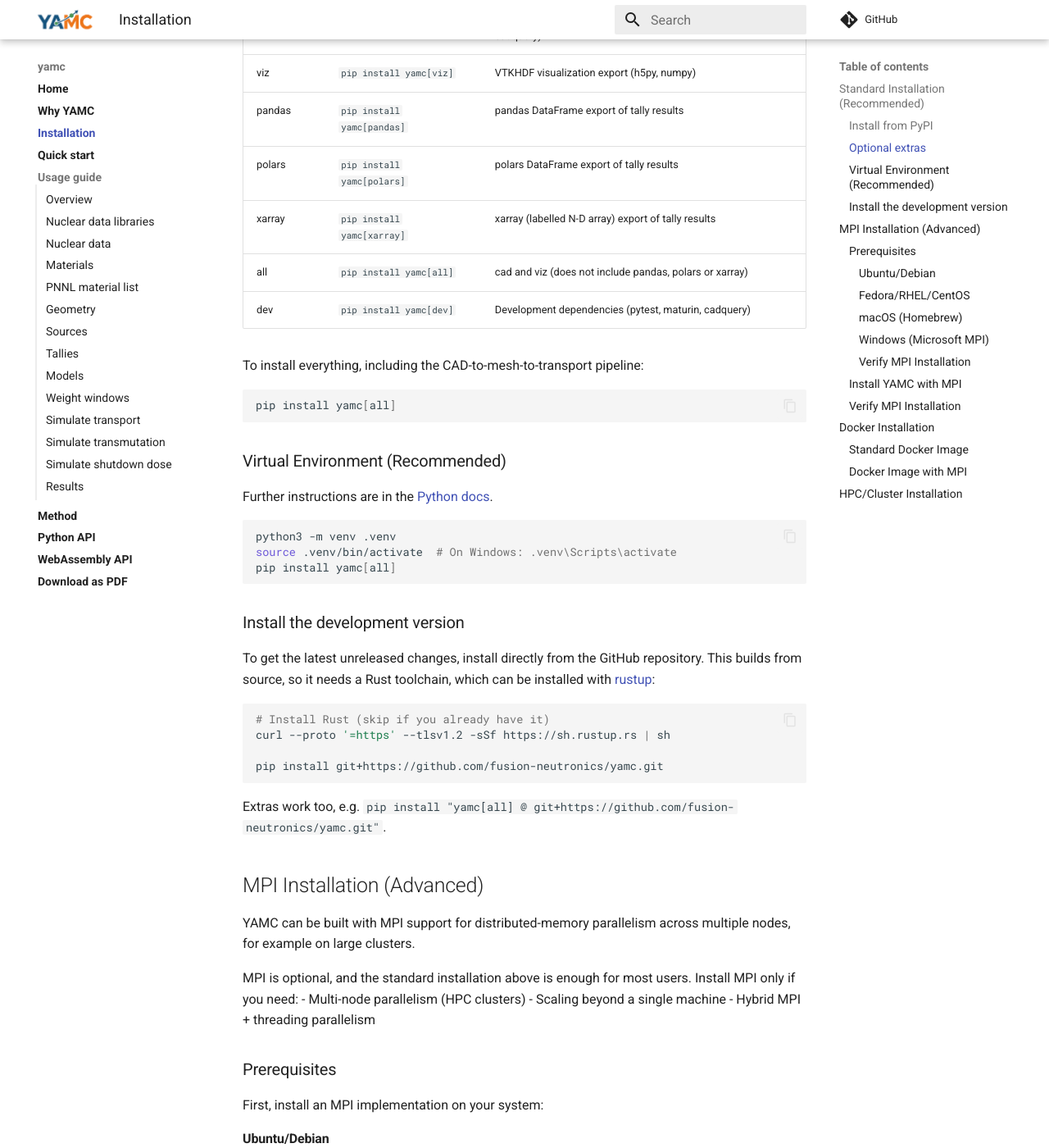
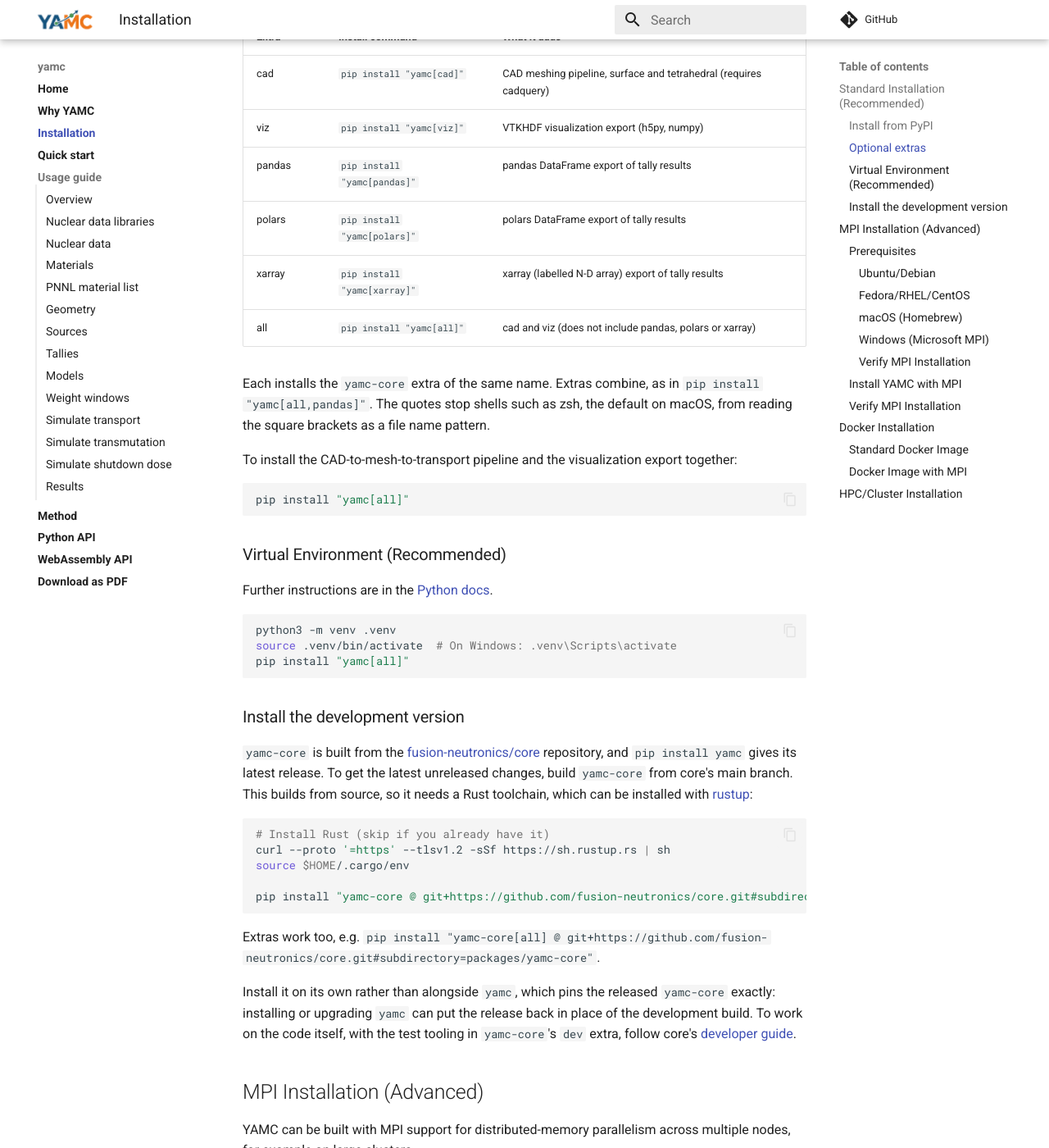
Before and after one commit to fusion-neutronics/yamc, an MkDocs documentation site: the page built from docs/installation.md, in a window 1280 px wide and 1400 px high, scrolled down 739 px. Shown: the whole window at 82% size. Built offline with MkDocs 1.6.1 and Material for MkDocs 9.7.7, drawn with Linux system fonts in a browser that asks for light colours; comment, search, counter and statistics services are not loaded; some of the changed text lies outside the part shown.

Commit message:
Make the documented extras install, and build from core
`pip install yamc[cad]` and the six other extras installation.md listed
did nothing: this package declared no extras, so pip warned "yamc 0.15.0
does not provide the extra 'cad'", installed yamc-core alone and exited 0.
The extras existed only on yamc-core, whose own error messages also tell
people to run `pip install yamc[viz]` and `yamc[xarray]`.

pyproject.toml now forwards each of yamc-core's user extras (cad, viz,
pandas, polars, xarray, all) to the yamc-core extra of the same name, at
the same exact pin as the dependency, so `yamc` stays the one name to
install, as for yani. yamc-core's `dev` is not forwarded: it is tooling
for a checkout of core. publish.yml rewrites every yamc-core pin from the
tag, not only the dependency's, since an extra pinned apart from it could
not be resolved.

docs/check_extras.py fails if an extra is pinned apart, if yamc-core's
PyPI metadata does not declare a forwarded extra, if yamc-core declares one
that is not forwarded, or if a page names an extra that does not exist.
docs.yml runs it on every pull request, and publish.yml runs it in place of
the bare "pin is on PyPI" curl, which it also covers.

installation.md:
- quotes the extras (zsh, the macOS default, reads the brackets as a
  pattern and refuses the unquoted command), drops the `dev` row, and says
  what `all` is rather than calling it everything;
- builds the development version and the MPI wheel from
  fusion-neutronics/core (packages/yamc-core), since this repository has no
  Rust: pip with a git URL, and MATURIN_PEP517_ARGS for the mpi feature;
- fixes the MPI Docker image, whose `maturin develop` needed a virtualenv,
  installed editable from a checkout it then deleted, and whose `mpirun`
  refused to run as root; and the HPC recipe, whose Rust 1.75 module is far
  older than the 1.99 core needs;
- adds libgl1 to the standard Docker image, without which cadquery, and so
  yamc.cad, fails to import on python:3.11-slim.

````diff
--- a/docs/installation.md
+++ b/docs/installation.md
@@ -17,7 +17,7 @@ pip install yamc
 
 This installs the core YAMC transport solver with multi-threading support (via Rayon). MPI is not required.
 
-
+The `yamc` package carries no code of its own: it installs `yamc-core`, the compiled package that provides the `yamc` module, at the same version.
 
 ### Optional extras
 
@@ -25,18 +25,19 @@ YAMC provides optional extras for additional functionality:
 
 | Extra | Install command | What it adds |
 |-------|----------------|--------------|
-| cad | `pip install yamc[cad]` | CAD meshing pipeline, surface and tetrahedral (requires cadquery) |
-| viz | `pip install yamc[viz]` | VTKHDF visualization export (h5py, numpy) |
-| pandas | `pip install yamc[pandas]` | pandas DataFrame export of tally results |
-| polars | `pip install yamc[polars]` | polars DataFrame export of tally results |
-| xarray | `pip install yamc[xarray]` | xarray (labelled N-D array) export of tally results |
-| all | `pip install yamc[all]` | cad and viz (does not include pandas, polars or xarray) |
-| dev | `pip install yamc[dev]` | Development dependencies (pytest, maturin, cadquery) |
+| cad | `pip install "yamc[cad]"` | CAD meshing pipeline, surface and tetrahedral (requires cadquery) |
+| viz | `pip install "yamc[viz]"` | VTKHDF visualization export (h5py, numpy) |
+| pandas | `pip install "yamc[pandas]"` | pandas DataFrame export of tally results |
+| polars | `pip install "yamc[polars]"` | polars DataFrame export of tally results |
+| xarray | `pip install "yamc[xarray]"` | xarray (labelled N-D array) export of tally results |
+| all | `pip install "yamc[all]"` | cad and viz (does not include pandas, polars or xarray) |
 
-To install everything, including the CAD-to-mesh-to-transport pipeline:
+Each installs the `yamc-core` extra of the same name. Extras combine, as in `pip install "yamc[all,pandas]"`. The quotes stop shells such as zsh, the default on macOS, from reading the square brackets as a file name pattern.
+
+To install the CAD-to-mesh-to-transport pipeline and the visualization export together:
 
 ```bash
-pip install yamc[all]
+pip install "yamc[all]"
 ```
 
 ### Virtual Environment (Recommended)
@@ -46,21 +47,24 @@ Further instructions are in the [Python docs](https://packaging.python.org/en/la
 ```bash
 python3 -m venv .venv
 source .venv/bin/activate  # On Windows: .venv\Scripts\activate
-pip install yamc[all]
+pip install "yamc[all]"
 ```
 
 ### Install the development version
 
-To get the latest unreleased changes, install directly from the GitHub repository. This builds from source, so it needs a Rust toolchain, which can be installed with [rustup](https://www.rust-lang.org/tools/install):
+`yamc-core` is built from the [fusion-neutronics/core](https://github.com/fusion-neutronics/core) repository, and `pip install yamc` gives its latest release. To get the latest unreleased changes, build `yamc-core` from core's main branch. This builds from source, so it needs a Rust toolchain, which can be installed with [rustup](https://www.rust-lang.org/tools/install):
 
 ```bash
 # Install Rust (skip if you already have it)
 curl --proto '=https' --tlsv1.2 -sSf https://sh.rustup.rs | sh
+source $HOME/.cargo/env
 
-pip install git+https://github.com/fusion-neutronics/yamc.git
+pip install "yamc-core @ git+https://github.com/fusion-neutronics/core.git#subdirectory=packages/yamc-core"
 ```
 
-Extras work too, e.g. `pip install "yamc[all] @ git+https://github.com/fusion-neutronics/yamc.git"`.
+Extras work too, e.g. `pip install "yamc-core[all] @ git+https://github.com/fusion-neutronics/core.git#subdirectory=packages/yamc-core"`.
+
+Install it on its own rather than alongside `yamc`, which pins the released `yamc-core` exactly: installing or upgrading `yamc` can put the release back in place of the development build. To work on the code itself, with the test tooling in `yamc-core`'s `dev` extra, follow core's [developer guide](https://github.com/fusion-neutronics/core/blob/main/docs/developer_info.md).
 
 
 ## MPI Installation (Advanced)
@@ -125,14 +129,13 @@ curl --proto '=https' --tlsv1.2 -sSf https://sh.rustup.rs | sh
 source $HOME/.cargo/env
 ```
 
-Then clone and build from source with the `mpi` feature:
+Then build `yamc-core` from source, as for the [development version](#install-the-development-version), with the `mpi` feature switched on. `MATURIN_PEP517_ARGS` passes the flag to maturin, which builds the wheel for pip:
 
 ```bash
-git clone https://github.com/fusion-neutronics/yamc.git
-cd yamc
-pip install maturin
-maturin develop --release --features mpi
+MATURIN_PEP517_ARGS="--features mpi" pip install "yamc-core @ git+https://github.com/fusion-neutronics/core.git#subdirectory=packages/yamc-core"
 ```
+
+This builds core's main branch. To build a release instead, put its tag after `core.git@`, as in `git+https://github.com/fusion-neutronics/core.git@<tag>#subdirectory=packages/yamc-core`. Core's [tags](https://github.com/fusion-neutronics/core/tags) are named after the versions they release.
 
 ### Verify MPI Installation
 
@@ -143,7 +146,7 @@ python -c "import yamc; print(f'MPI enabled: {yamc.parallel.has_mpi()}')"
 
 # Test with multiple ranks
 mpirun -np 2 python -c "import yamc; print(f'Rank {yamc.parallel.mpi_rank()} of {yamc.parallel.mpi_size()}')"
-# Should print:
+# Should print, the two lines in either order:
 # Rank 0 of 2
 # Rank 1 of 2
 ```
@@ -155,7 +158,11 @@ mpirun -np 2 python -c "import yamc; print(f'Rank {yamc.parallel.mpi_rank()} of
 ```dockerfile
 FROM python:3.11-slim
 
-RUN pip install yamc[all]
+# cadquery, which the cad extra brings, needs the system OpenGL library to import
+RUN apt-get update && apt-get install -y --no-install-recommends libgl1 \
+    && rm -rf /var/lib/apt/lists/*
+
+RUN pip install "yamc[all]"
 
 WORKDIR /workspace
 CMD ["python"]
@@ -177,12 +184,12 @@ RUN apt-get update && apt-get install -y \
 RUN curl --proto '=https' --tlsv1.2 -sSf https://sh.rustup.rs | sh -s -- -y
 ENV PATH="/root/.cargo/bin:${PATH}"
 
-# Install YAMC with MPI from source
-RUN git clone https://github.com/fusion-neutronics/yamc.git /tmp/yamc \
-    && pip3 install maturin \
-    && cd /tmp/yamc \
-    && maturin develop --release --features mpi \
-    && rm -rf /tmp/yamc
+# Build yamc-core, which provides the yamc module, from source with MPI
+RUN MATURIN_PEP517_ARGS="--features mpi" pip3 install \
+    "yamc-core @ git+https://github.com/fusion-neutronics/core.git#subdirectory=packages/yamc-core"
+
+# The container runs as root, and OpenMPI refuses to start as root without these
+ENV OMPI_ALLOW_RUN_AS_ROOT=1 OMPI_ALLOW_RUN_AS_ROOT_CONFIRM=1
 
 WORKDIR /workspace
 CMD ["python3"]
@@ -203,17 +210,18 @@ For HPC environments with environment modules:
 # Load required modules
 module load python/3.11
 module load openmpi/4.1.4
-module load rust/1.75.0  # or install Rust locally
+
+# Install Rust in your home directory: yamc-core needs the latest stable
+# release, which cluster modules rarely carry
+curl --proto '=https' --tlsv1.2 -sSf https://sh.rustup.rs | sh
+source $HOME/.cargo/env
 
 # Create virtual environment
 python3 -m venv ~/.venvs/yamc-mpi
 source ~/.venvs/yamc-mpi/bin/activate
 
-# Clone and build with MPI
-git clone https://github.com/fusion-neutronics/yamc.git
-cd yamc
-pip install maturin
-maturin develop --release --features mpi
+# Build yamc-core with MPI
+MATURIN_PEP517_ARGS="--features mpi" pip install "yamc-core @ git+https://github.com/fusion-neutronics/core.git#subdirectory=packages/yamc-core"
 
 # Test installation
 mpirun -np 4 python -c "import yamc; print(f'Rank {yamc.parallel.mpi_rank()}')"
````
Also changed, not shown: docs/check_extras.py (added, +122 -0 lines), docs/geometry.md (+1 -1 lines), pyproject.toml (+20 -2 lines), 2 other files.
